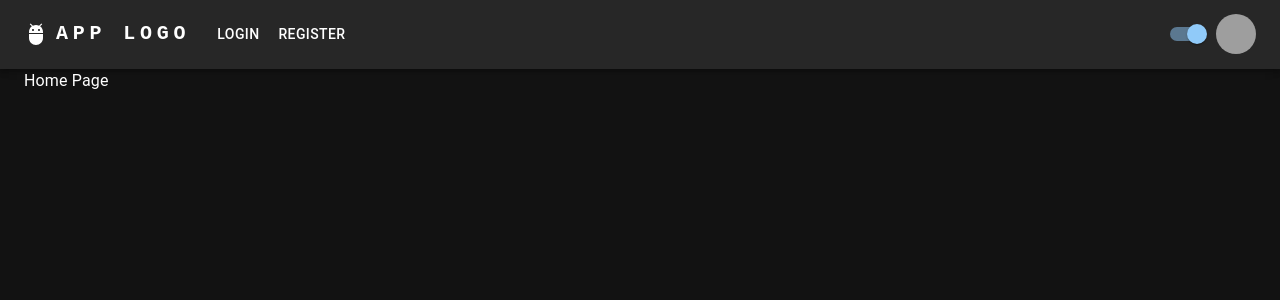
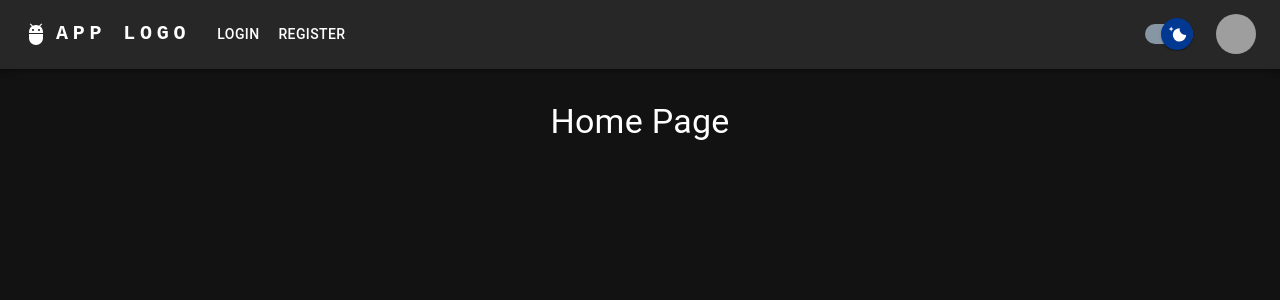
Before and after one commit to tomascatena/react-boilerplate, a React app: page / in a window 1280 px wide. Shown: the top 300 px of the page. Built offline with nearby package versions, Linux system fonts and the light colour scheme; grey boxes are pictures that could not be loaded.

Commit message:
update CustomThemeSwitch

```diff
--- a/src/App.tsx
+++ b/src/App.tsx
@@ -4,11 +4,11 @@ import { ThemeProvider } from '@mui/material/styles';
 import { useDarkMode } from './hooks/useDarkMode';
 import CssBaseline from '@mui/material/CssBaseline';
 import CustomBackdrop from './components/custom-components/CustomBackdrop/CustomBackdrop';
-import HomePage from './pages/HomePage/HomePage';
 import React from 'react';
 import ResponsiveAppBar from '@/components/AppBar/AppBar';
 
 // Lazy load Pages
+const HomePageAsync = React.lazy(() => import('./pages/HomePage/HomePage'));
 const LoginPageAsync = React.lazy(() => import('@/pages/LoginPage/LoginPage'));
 const RegisterPageAsync = React.lazy(() => import('@/pages/RegisterPage/RegisterPage'));
 const AboutPageAsync = React.lazy(() => import('@/pages/AboutPage/AboutPage'));
@@ -38,7 +38,7 @@ const App = () => {
             <Routes>
               <Route
                 path="/"
-                element={<HomePage />}
+                element={<HomePageAsync />}
               />
 
               <Route
--- a/src/components/AppBar/AppBar.tsx
+++ b/src/components/AppBar/AppBar.tsx
@@ -5,12 +5,12 @@ import Avatar from '@mui/material/Avatar';
 import Box from '@mui/material/Box';
 import Button from '@mui/material/Button';
 import Container from '@mui/material/Container';
+import CustomThemeSwitch from '../custom-components/CustomThemeSwitch/CustomThemeSwitch';
 import IconButton from '@mui/material/IconButton';
 import Menu from '@mui/material/Menu';
 import MenuIcon from '@mui/icons-material/Menu';
 import MenuItem from '@mui/material/MenuItem';
 import React from 'react';
-import Switch from '@mui/material/Switch';
 import Toolbar from '@mui/material/Toolbar';
 import Tooltip from '@mui/material/Tooltip';
 import Typography from '@mui/material/Typography';
@@ -19,7 +19,8 @@ const pages = [
   {
     label: 'Login',
     path: '/login',
-  }, {
+  },
+  {
     label: 'Register',
     path: '/register',
   }
@@ -151,10 +152,14 @@ const ResponsiveAppBar = ({ darkMode, toggleDarkMode }: Props) => {
             ))}
           </Box>
 
-          <Switch
+          <CustomThemeSwitch
             value={darkMode}
             onChange={(e) => toggleDarkMode(e.target.checked)}
             defaultChecked
+            sx={{
+              display: { xs: 'none', md: 'flex' },
+              mr: 2,
+            }}
           />
 
           <Box sx={{ flexGrow: 0 }}>
--- a/src/components/custom-components/CustomThemeSwitch/CustomThemeSwitch.tsx
+++ b/src/components/custom-components/CustomThemeSwitch/CustomThemeSwitch.tsx
@@ -1,28 +1,68 @@
+import { SxProps } from '@mui/material';
 import React from 'react';
 import StyledCustomSwitch from './StyledCustomSwitch';
 
 type Props = {
+  /**
+   * The value of the switch.
+   */
+  value: boolean;
+  /**
+   * onChange event handler.
+   */
+  onChange: (event: React.ChangeEvent<HTMLInputElement>) => void;
+  /**
+   * The default value of the switch. Defaults to false.
+   */
+  defaultChecked?: boolean;
+  /**
+   * The color of the track in dark mode. Defaults to #8796A5.
+   */
   darkThemeTrackBackgroundColor?: string;
+  /**
+   * The color of the track in light mode. Defaults to #aab4be.
+   */
   lightThemeTrackBackgroundColor?: string;
+  /**
+   * The color of the thumb in dark mode. Defaults to #003892.
+   */
   darkThemeSwitchThumbColor?: string;
+  /**
+   * The color of the thumb in light mode. Defaults to #001e3c.
+   */
   lightThemeSwitchThumbColor?: string;
+  /**
+   * The color of the text. Defaults to #fff.
+   */
   textColor?: string;
+  /**
+   * Custom styles. Defaults to {}.
+   */
+  sx?: SxProps;
 };
 
 const CustomThemeSwitch = ({
+  darkThemeSwitchThumbColor = '#003892',
   darkThemeTrackBackgroundColor = '#8796A5',
+  defaultChecked = false,
+  lightThemeSwitchThumbColor = '#001e3c',
   lightThemeTrackBackgroundColor = '#aab4be',
-  darkThemeSwitchThumbColor = '#003892',
-  lightThemeSwitchThumbColor = '#001e3c',
+  onChange,
+  sx = {},
   textColor = '#fff',
+  value,
 }: Props) => {
   return (
     <StyledCustomSwitch
+      darkThemeSwitchThumbColor={darkThemeSwitchThumbColor}
       darkThemeTrackBackgroundColor={darkThemeTrackBackgroundColor}
+      defaultChecked={defaultChecked}
+      lightThemeSwitchThumbColor={lightThemeSwitchThumbColor}
       lightThemeTrackBackgroundColor={lightThemeTrackBackgroundColor}
-      darkThemeSwitchThumbColor={darkThemeSwitchThumbColor}
-      lightThemeSwitchThumbColor={lightThemeSwitchThumbColor}
+      onChange={onChange}
+      sx={sx}
       textColor={textColor}
+      value={value}
     />
   );
 };
--- a/src/pages/HomePage/HomePage.tsx
+++ b/src/pages/HomePage/HomePage.tsx
@@ -1,8 +1,13 @@
+import { PageTitle } from '@/components/common-styled-components/PageTitle';
 import React from 'react';
 
 const HomePage = () => {
   return (
-    <div>Home Page</div>
+    <div>
+      <PageTitle variant="h4">
+        Home Page
+      </PageTitle>
+    </div>
   );
 };
 
```
Also changed, not shown: 1 other file (tests, documents, lock files or other folders).
